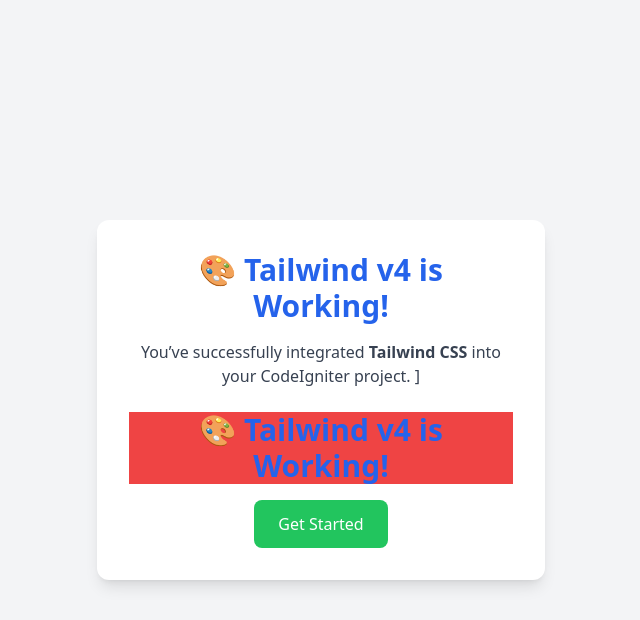
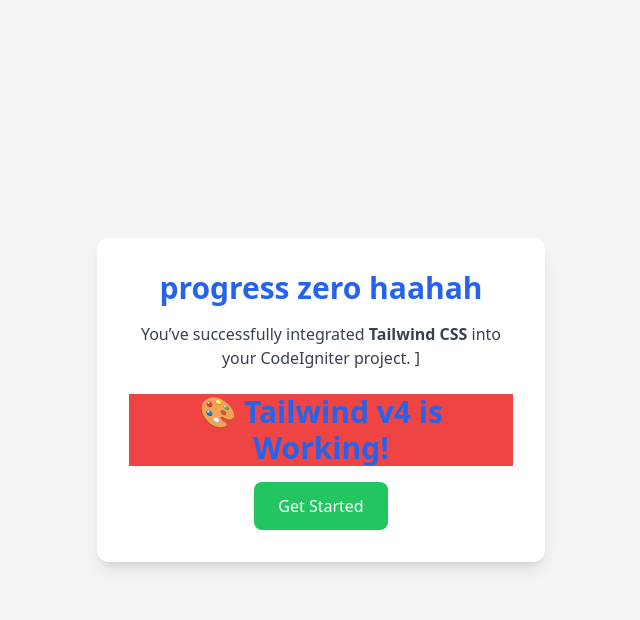
Before and after one commit to DprsCowdr/Perfect_Smile, a CodeIgniter 4 app: the page made by app/Views/welcome_message.php in a window 1280 px wide. Shown: the top 620 px of the page, without its empty margins (319-959 px from the left). Run offline with PHP 8.4 and a stand-in for CodeIgniter, Linux system fonts and the light colour scheme; the template is opened without the code that fills it, so the values that code supplies are empty; some libraries are stand-ins or nearby versions.

Commit message:
Change
testing done

```diff
--- a/app/Views/welcome_message.php
+++ b/app/Views/welcome_message.php
@@ -10,7 +10,8 @@
 <body class="bg-gray-100 min-h-screen flex items-center justify-center">
   <div class="p-8 bg-white rounded-xl shadow-lg text-center max-w-md">
     <h1 class="text-3xl font-bold text-blue-600 mb-4">
-      🎨 Tailwind v4 is Working!
+      <!-- 🎨 Tailwind v4 is Working! -->
+       progress zero haahah
     </h1>
     <p class="text-gray-700 mb-6">
       You’ve successfully integrated <span class="font-semibold">Tailwind CSS</span> into your CodeIgniter project.
--- a/public/css/style.css
+++ b/public/css/style.css
@@ -662,14 +662,14 @@ video {
   background-color: rgb(34 197 94 / var(--tw-bg-opacity, 1));
 }
 
+.bg-red-500 {
+  --tw-bg-opacity: 1;
+  background-color: rgb(239 68 68 / var(--tw-bg-opacity, 1));
+}
+
 .bg-white {
   --tw-bg-opacity: 1;
   background-color: rgb(255 255 255 / var(--tw-bg-opacity, 1));
-}
-
-.bg-red-500 {
-  --tw-bg-opacity: 1;
-  background-color: rgb(239 68 68 / var(--tw-bg-opacity, 1));
 }
 
 .p-8 {
```
